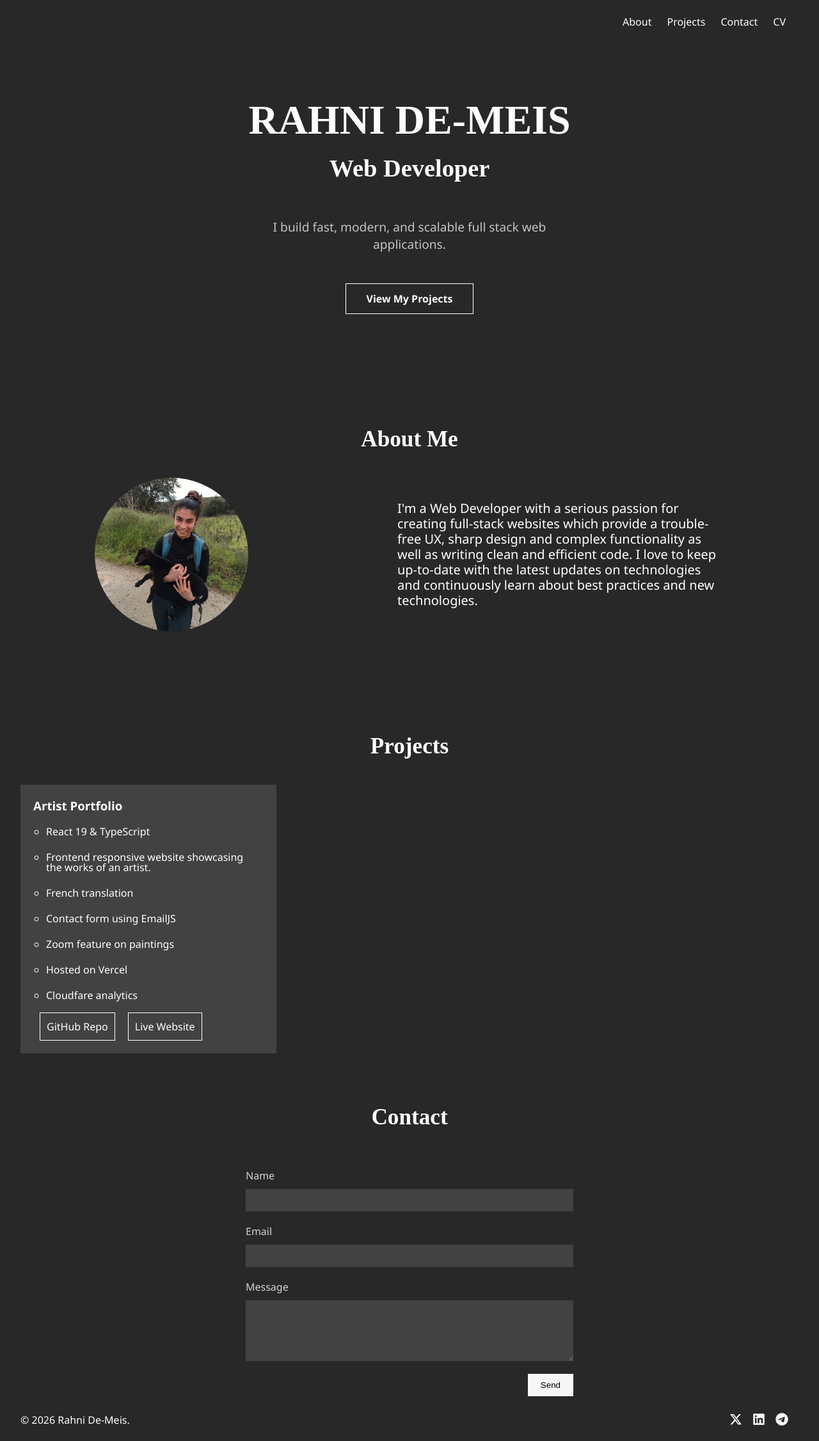
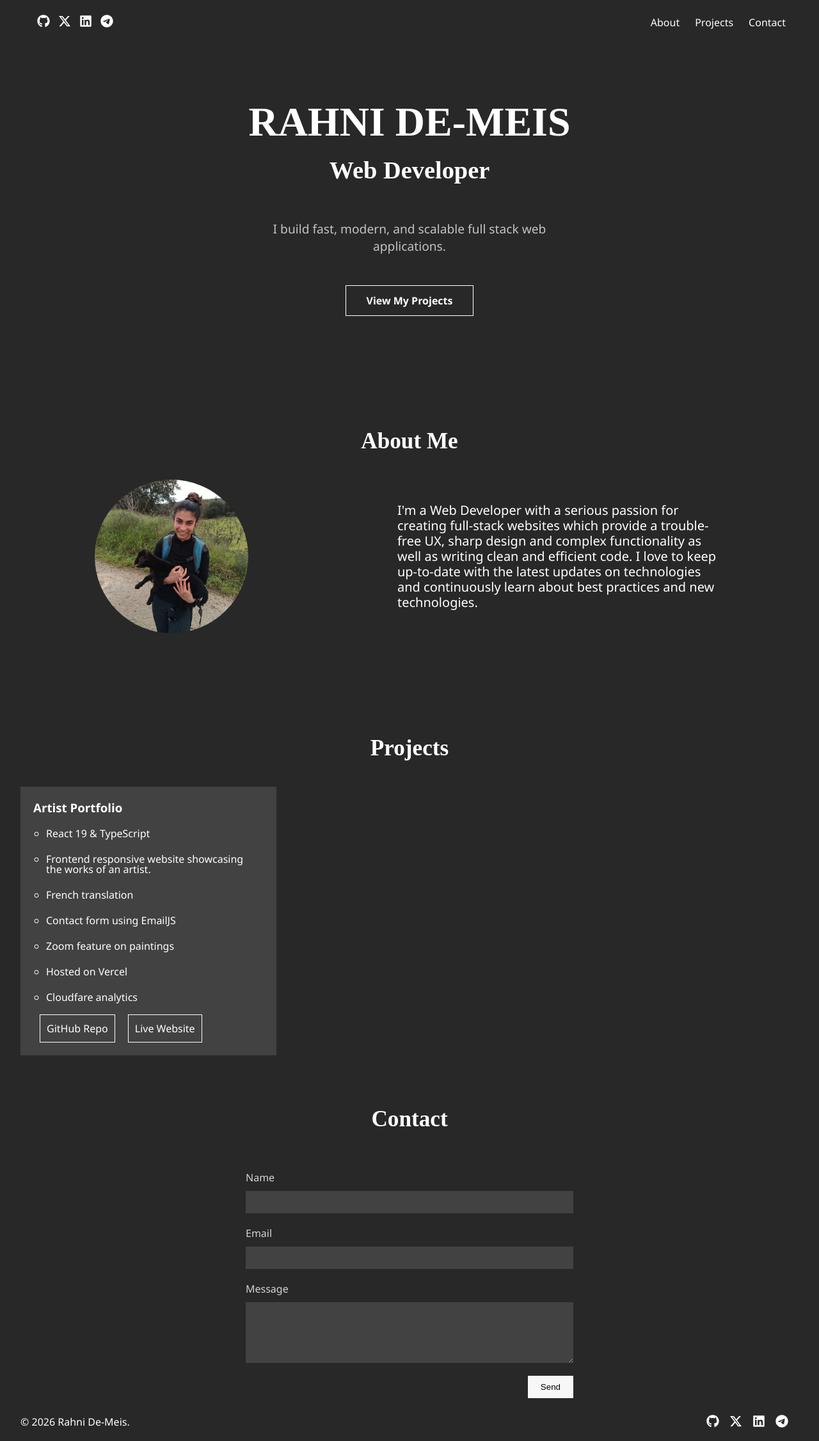
Before and after one commit to RahniDev/portfolio-2026, a React (Vite) app: page / in a window 1280 px wide. Shown: the whole page at 64% size. Built offline with nearby package versions, Linux system fonts and the light colour scheme; no server answers; a web font is replaced by a local one.

Commit message:
Add social icons to navbar

```diff
--- a/index.html
+++ b/index.html
@@ -2,7 +2,6 @@
 <html lang="en">
   <head>
     <meta charset="UTF-8" />
-    <link rel="icon" type="image/svg+xml" href="/vite.svg" />
     <meta name="viewport" content="width=device-width, initial-scale=1.0" />
     <title>Rahni De-Meis | Web Developer</title>
   </head>
--- a/src/components/Footer/Footer.tsx
+++ b/src/components/Footer/Footer.tsx
@@ -1,4 +1,4 @@
-import { FaXTwitter, FaLinkedin, FaTelegram } from "react-icons/fa6";
+import { FaXTwitter, FaLinkedin, FaTelegram, FaGithub } from "react-icons/fa6";
 import styles from "./footer.module.css";
 
 const Footer = () => {
@@ -6,6 +6,14 @@ const Footer = () => {
     <footer className={styles.footer}>
       <p>© {new Date().getFullYear()} Rahni De-Meis.</p>
       <div className="footer-social">
+          <a
+          href="https://github.com/RahniDev"
+          target="_blank"
+          rel="noopener noreferrer"
+          aria-label="Github"
+        >
+          <FaGithub size={20} />
+        </a>
         <a
           href="https://x.com/rahnidev"
           target="_blank"
--- a/src/components/Navbar/Navbar.tsx
+++ b/src/components/Navbar/Navbar.tsx
@@ -1,13 +1,49 @@
 import styles from "./navbar.module.css";
+import { FaXTwitter, FaLinkedin, FaTelegram, FaGithub } from "react-icons/fa6";
 
 const Navbar = () => {
   return (
     <nav className={styles.navbar}>
-      <ul>
+
+         <div className={styles.social}>
+                  <a
+                  href="https://github.com/RahniDev"
+                  target="_blank"
+                  rel="noopener noreferrer"
+                  aria-label="Github"
+                >
+                  <FaGithub size={20} />
+                </a>
+                <a
+                  href="https://x.com/rahnidev"
+                  target="_blank"
+                  rel="noopener noreferrer"
+                  aria-label="X"
+                >
+                  <FaXTwitter size={20} />
+                </a>
+                <a
+                  href="https://www.linkedin.com/in/rahni-developer"
+                  target="_blank"
+                  rel="noopener noreferrer"
+                  aria-label="Linkedin"
+                >
+                  <FaLinkedin size={20} />
+                </a>
+                 <a
+                  href="https://t.me/RahniDev"
+                  target="_blank"
+                  rel="noopener noreferrer"
+                  aria-label="Telegram"
+                >
+                  <FaTelegram size={20} />
+                </a>
+              </div>
+              <ul>
         <li><a href="#about">About</a></li>
         <li><a href="#projects">Projects</a></li>
         <li><a href="#contact">Contact</a></li>
-        <li><a href="">CV</a></li>
+        {/* <li><a href="">CV</a></li> */}
       </ul>
     </nav>
   );
--- a/src/components/Navbar/navbar.module.css
+++ b/src/components/Navbar/navbar.module.css
@@ -15,6 +15,15 @@ ul {
   padding-right: 2rem;
 }
 
+.social {
+  padding-top: .8rem;
+  padding-left: 2rem;
+}
+
+.social a {
+  margin: 0 .4rem;
+}
+
 a {
   color: #fff;
   transition: color 0.3s;
```
